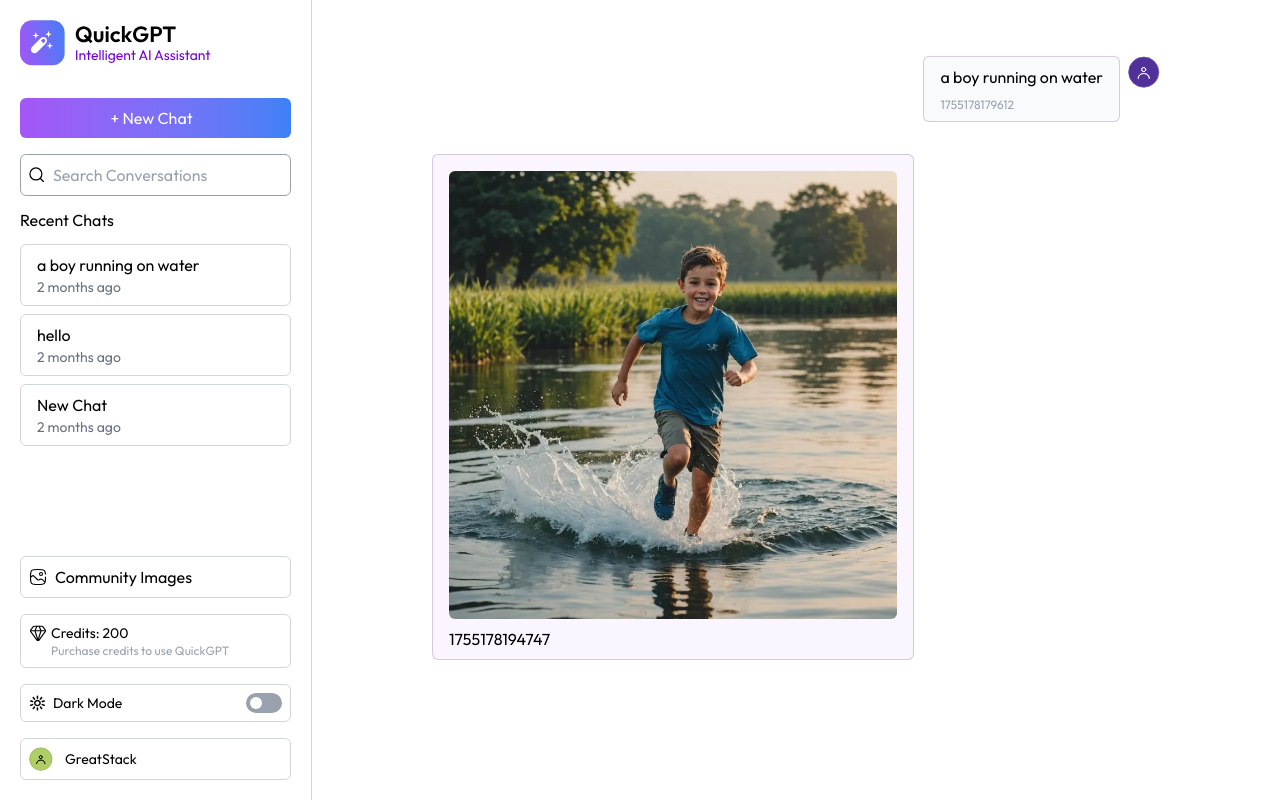
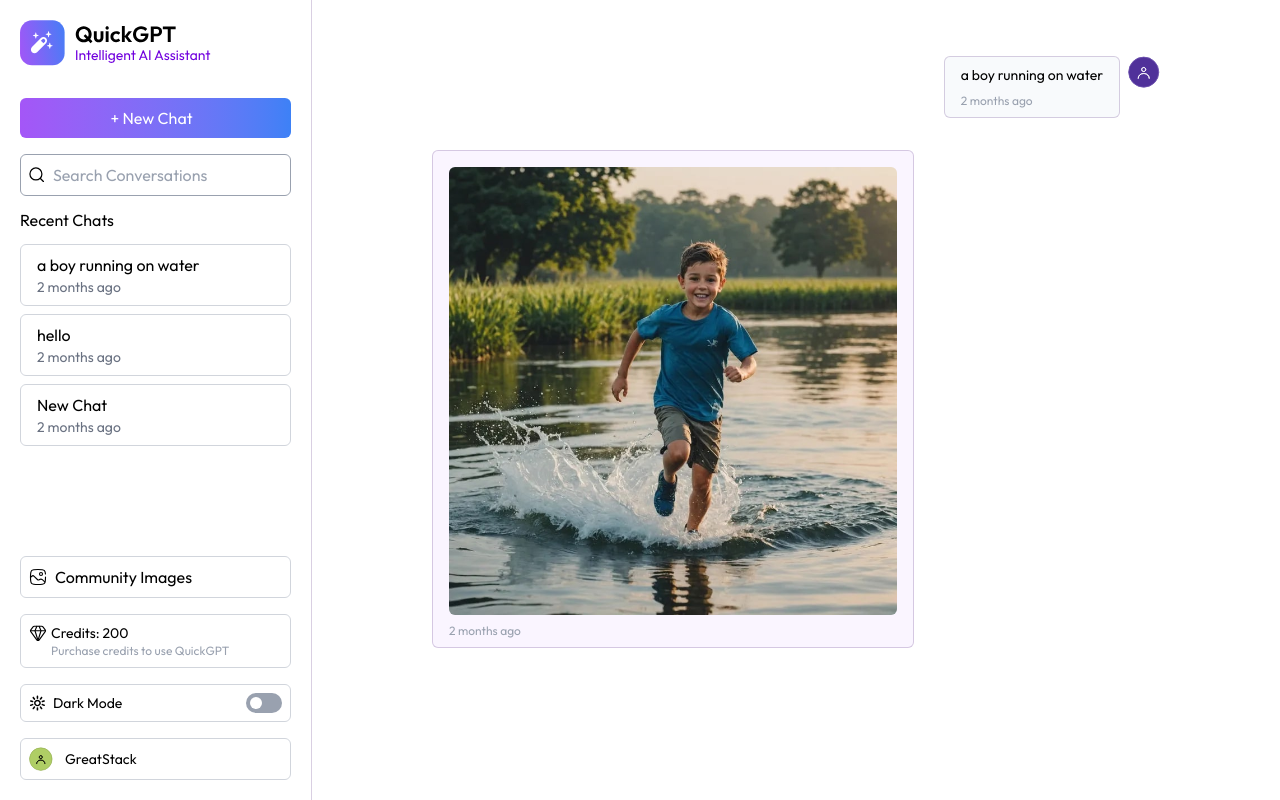
Before and after one commit to mannatgupta146/QuickGPT, a React (Vite) app in the folder client/: page / in a window 1280 px wide. Built offline with nearby package versions, Linux system fonts and the light colour scheme.

Commit message:
message uppdated

```diff
--- a/client/src/components/Message.jsx
+++ b/client/src/components/Message.jsx
@@ -1,5 +1,6 @@
 import React from 'react'
 import { assets } from '../assets/assets'
+import moment from 'moment'
 
 const Message = ({message}) => {
   return (
@@ -7,8 +8,8 @@
       {message.role === "user" ? (
         <div className='flex items-start justify-end my-4 gap-2'>
           <div className='flex flex-col gap-2 p-2 px-4 bg-slate-50  dark:bg-[#57317C]/30 border border-[#80609F]/30 rounded-md max-w-2xl'>
-            <p className='text-base dark:text-primary'>{message.content}</p>
-            <span className='text-xs text-gray-400 dark:text-[#B1A6C0]'>{message.timestamp}</span>
+            <p className='text-sm dark:text-primary'>{message.content}</p>
+            <span className='text-xs text-gray-400 dark:text-[#B1A6C0]'>{moment(message.timestamp).fromNow()}</span>
           </div>
           <img src={assets.user_icon} alt="" className='w-8 rounded-full'/>
         </div>
@@ -24,7 +25,7 @@
             <div className='text-sm dark:text-primary reset-tw'>{message.content}</div>
           )
         }
-          <span>{message.timestamp}</span>
+          <span className='text-xs text-gray-400 dark:text-[#B1A6C0] '>{moment(message.timestamp).fromNow()}</span>
         </div>
       )
     }
```
